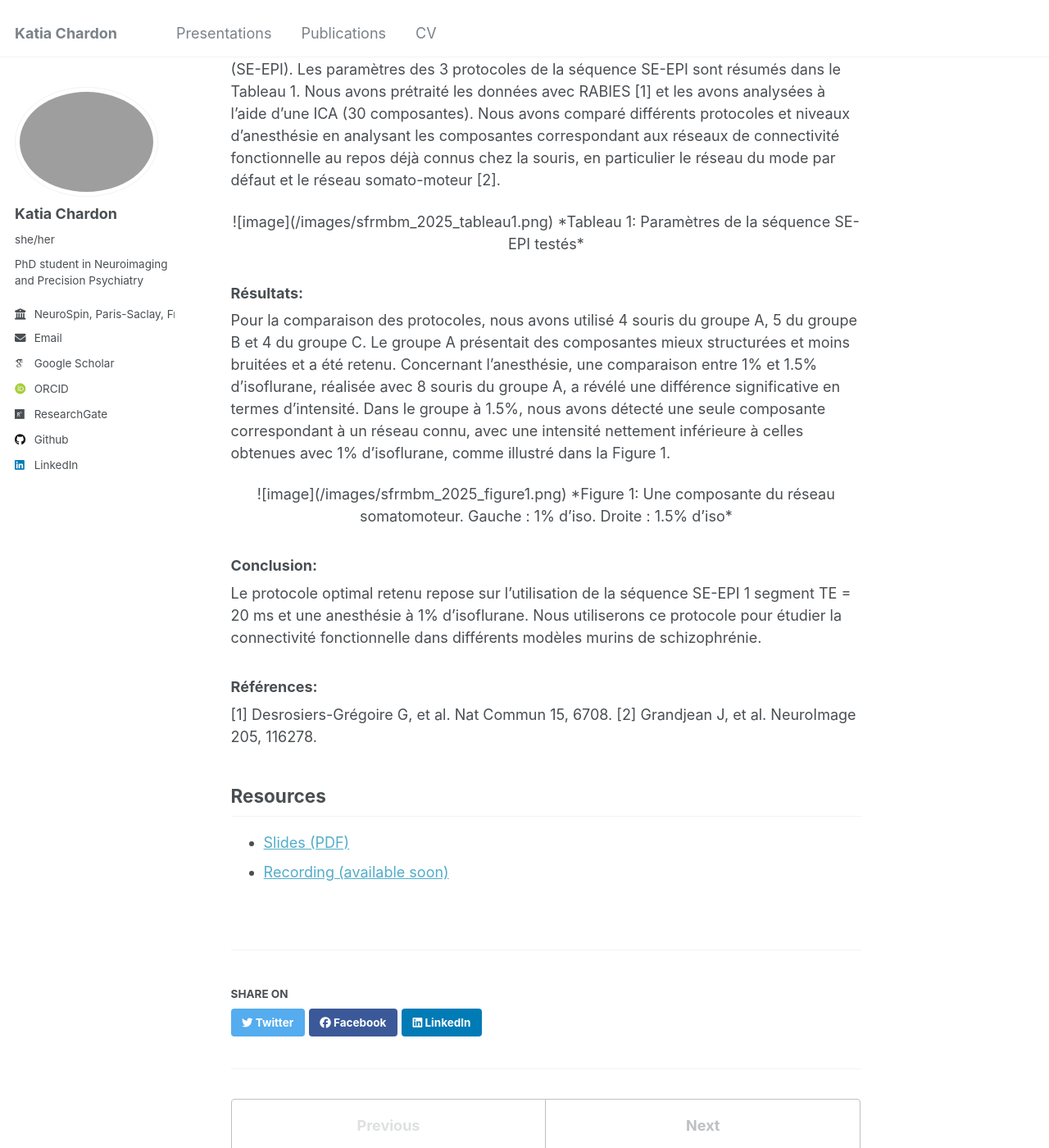
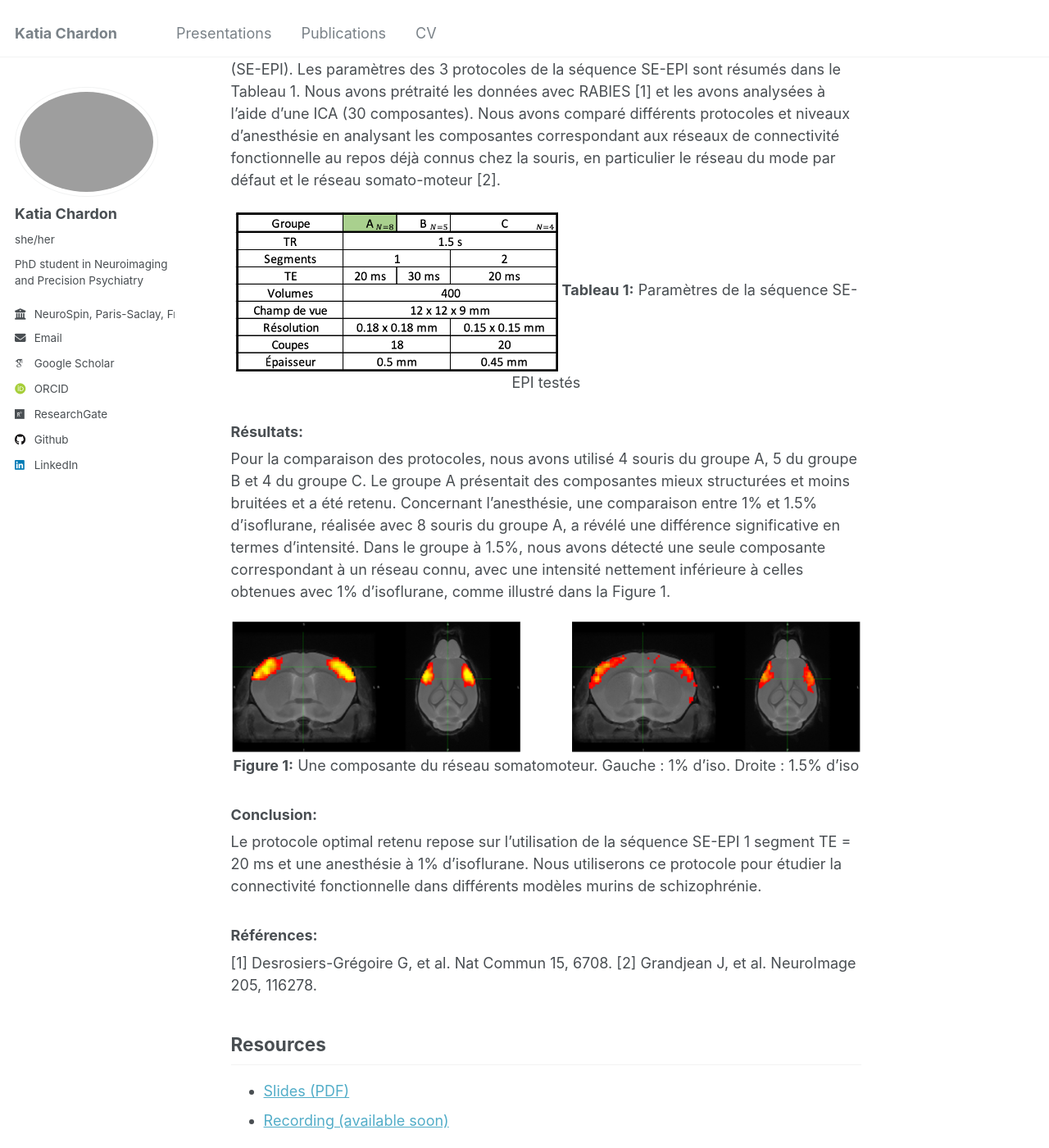
Before and after one commit to kchardon/kchardon.github.io, a Jekyll site: the page built from _talks/2025-03-26-sfrmbm.md, in a window 1280 px wide and 1400 px high, scrolled down 593 px. Shown: the whole window at 82% size. Built offline with Jekyll 4.4.1, drawn with Linux system fonts in a browser that asks for light colours; some web fonts are replaced.

Commit message:
test layout of the images in talk

```diff
--- a/_talks/2025-03-26-sfrmbm.md
+++ b/_talks/2025-03-26-sfrmbm.md
@@ -18,20 +18,16 @@ location: "Saint-Malo, France"
 Nous avons utilisé 17 souris mâles C57BI6, âgées de 2 à 4 mois, et acquis les données sur un scanner IRM 11.7 T équipé d’une cryoprobe. L’anesthésie a été induite avec 3% d’isoflurane, puis maintenue à 1% ou 1.5% (mélange air/oxygène 1:1, 1 L/min). Le protocole comprenait l’acquisition d’une référence anatomique (RARE) et de l’imagerie fonctionnelle (SE-EPI). Les paramètres des 3 protocoles de la séquence SE-EPI sont résumés dans le Tableau 1. Nous avons prétraité les données avec RABIES [1] et les avons analysées à l'aide d’une ICA (30 composantes). Nous avons comparé différents protocoles et niveaux d’anesthésie en analysant les composantes correspondant aux réseaux de connectivité fonctionnelle au repos déjà connus chez la souris, en particulier le réseau du mode par défaut et le réseau somato-moteur [2].
 
 <p align="center" width="100%">
-
-![image](/images/sfrmbm_2025_tableau1.png)
-*Tableau 1: Paramètres de la séquence SE-EPI testés*
-
+<img src="/images/sfrmbm_2025_tableau1.png">
+<b>Tableau 1:</b> Paramètres de la séquence SE-EPI testés
 </p>
 
 ### Résultats:
 Pour la comparaison des protocoles, nous avons utilisé 4 souris du groupe A, 5 du groupe B et 4 du groupe C. Le groupe A présentait des composantes mieux structurées et moins bruitées et a été retenu. Concernant l'anesthésie, une comparaison entre 1% et 1.5% d’isoflurane, réalisée avec 8 souris du groupe A, a révélé une différence significative en termes d’intensité. Dans le groupe à 1.5%, nous avons détecté une seule composante correspondant à un réseau connu, avec une intensité nettement inférieure à celles obtenues avec 1% d’isoflurane, comme illustré dans la Figure 1.
 
 <p align="center" width="100%">
-
-![image](/images/sfrmbm_2025_figure1.png)
-*Figure 1: Une composante du réseau somatomoteur. Gauche : 1% d’iso. Droite : 1.5% d’iso*
-
+<img src="/images/sfrmbm_2025_figure1.png">
+<b>Figure 1:</b> Une composante du réseau somatomoteur. Gauche : 1% d’iso. Droite : 1.5% d’iso
 </p>
 
 ### Conclusion:
```
